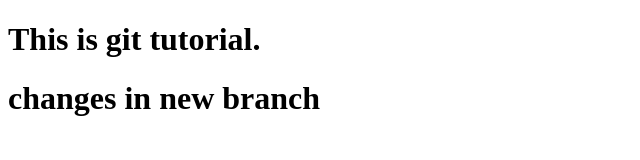
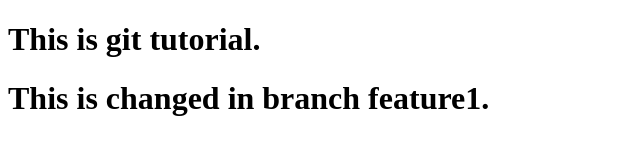
Before and after one commit to NoumanShah042/git-learning, a plain HTML site: page hello.html in a window 1280 px wide. Shown: the whole page, without its empty margins (0-640 px from the left). Drawn offline with Linux system fonts and the light colour scheme.

Commit message:
changes in branch feature1

```diff
--- a/hello.html
+++ b/hello.html
@@ -8,6 +8,6 @@
 </head>
 <body>
     <h1>This is git tutorial.</h1>
-    <h1>changes in new branch </h1>
+    <h1>This is changed in branch feature1.</h1>
 </body>
 </html>
```
Also changed, not shown: index.html (+1 -0 lines).
